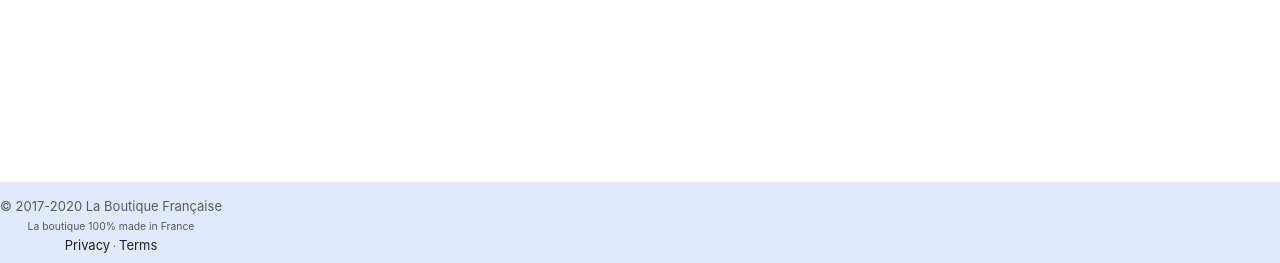
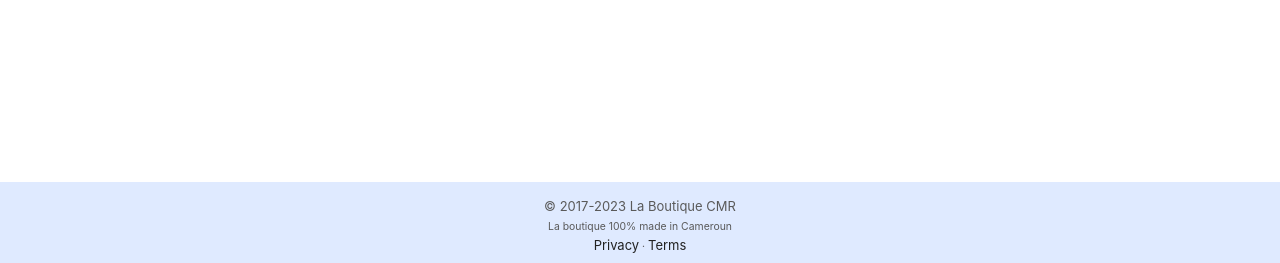
Before and after one commit to cordrink/Sym-App_e-commerce, a Symfony app: template templates/account/index.html.twig in a window 1280 px wide. Shown: the part 537-800 px from the top of the page. Run offline with Twig, Linux system fonts and the light colour scheme; the template is opened without the code that fills it, so the values that code supplies are empty; some libraries are stand-ins or nearby versions.

```diff
--- a/templates/base.html.twig
+++ b/templates/base.html.twig
@@ -77,7 +77,7 @@
         footer {
             display: flex;
             flex-wrap: wrap;
-            justify-content: space-between;
+            justify-content: center;
         }
 
         footer .col {
@@ -227,8 +227,8 @@
     <!-- FOOTER -->
     <footer class="footer-costum">
         <p>
-            &copy; 2017-2020 La Boutique Française<br/>
-            <small>La boutique 100% made in France<br/>
+            &copy; 2017-2023 La Boutique CMR<br/>
+            <small>La boutique 100% made in Cameroun<br/>
                 <a href="#">Privacy</a> &middot; <a href="#">Terms</a></small>
         </p>
     </footer>
```
Also changed, not shown: 1 other file.
